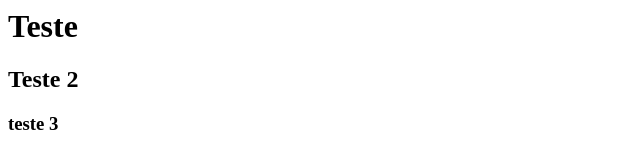
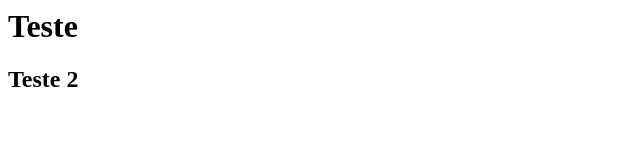
Before and after one commit to marcosgiovannim/curso_github, a plain HTML site: page index.html in a window 1280 px wide. Shown: the full height of the page, 0-640 px from the left. Drawn offline with Linux system fonts and the light colour scheme.

Commit message:
6-Nova versao

```diff
--- a/index.html
+++ b/index.html
@@ -1,3 +1,2 @@
 <h1>Teste<h1>
     <h2>Teste 2<h2>
-        <h3>teste 3<h3>
```
